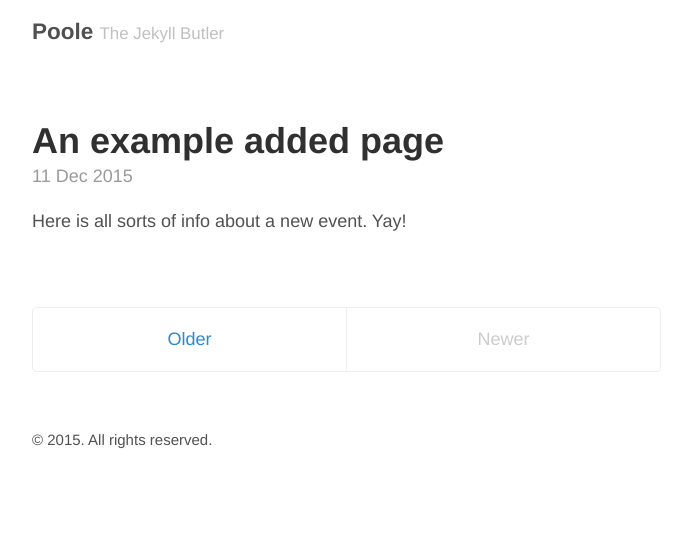
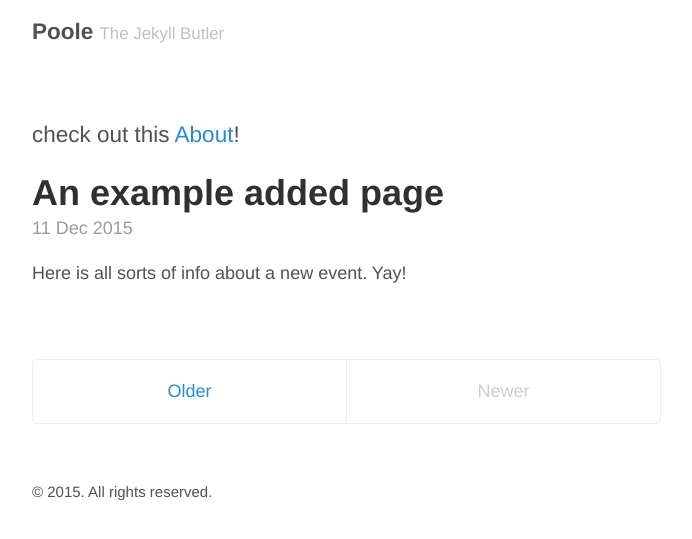
Before and after one commit to ajbc/jekyll-demo, a Jekyll site: the page built from index.html, in a window 1280 px wide. Shown: the top 539 px of the page, without its empty margins (293-985 px from the left). Built offline with Jekyll 4.4.1, drawn with Linux system fonts in a browser that asks for light colours; the list of posts is cut into pages by our own code.

Commit message:
index.html

```diff
--- a/index.html
+++ b/index.html
@@ -4,6 +4,7 @@ title: Home
 ---
 
 <div class="posts">
+  <p class="lead">check out this <a href="{{ site.baseurl }}/about.html">About</a>!</p>
   {% for post in paginator.posts %}
   <article class="post">
     <h1 class="post-title">
```
